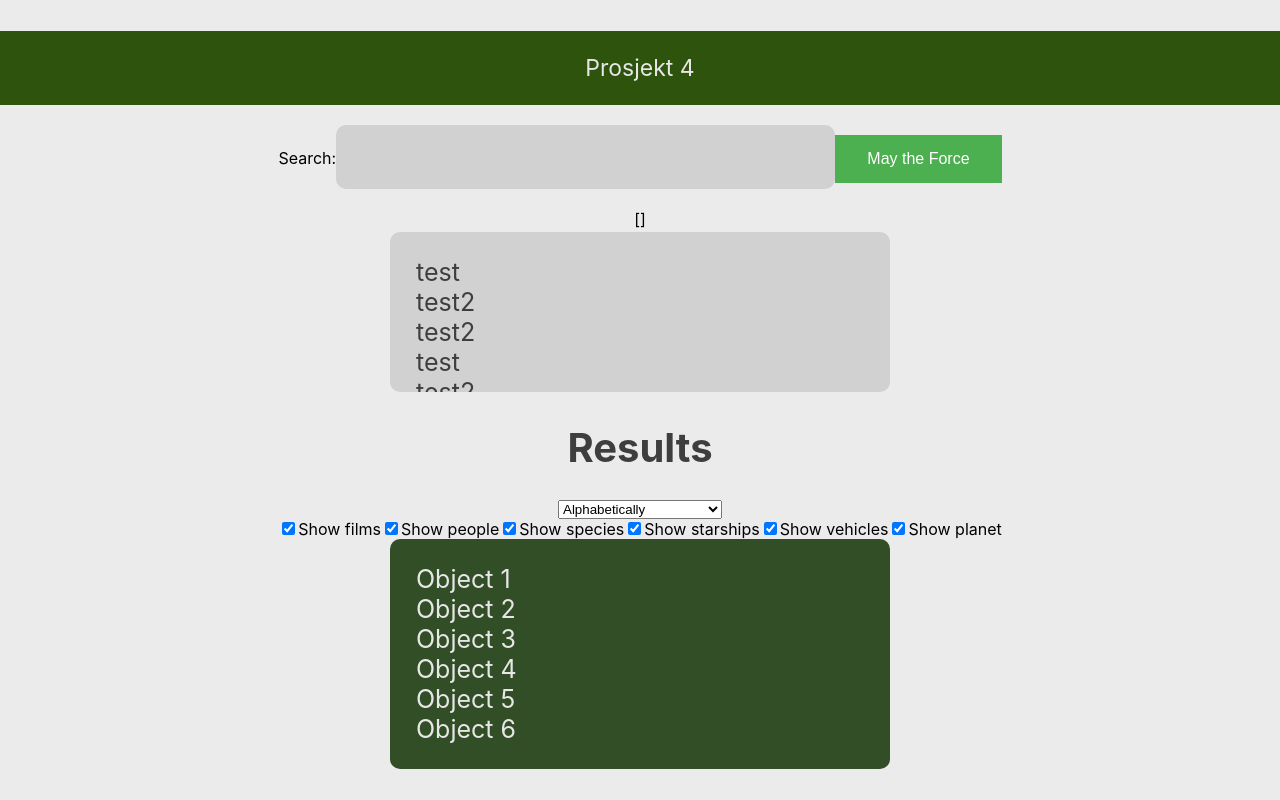
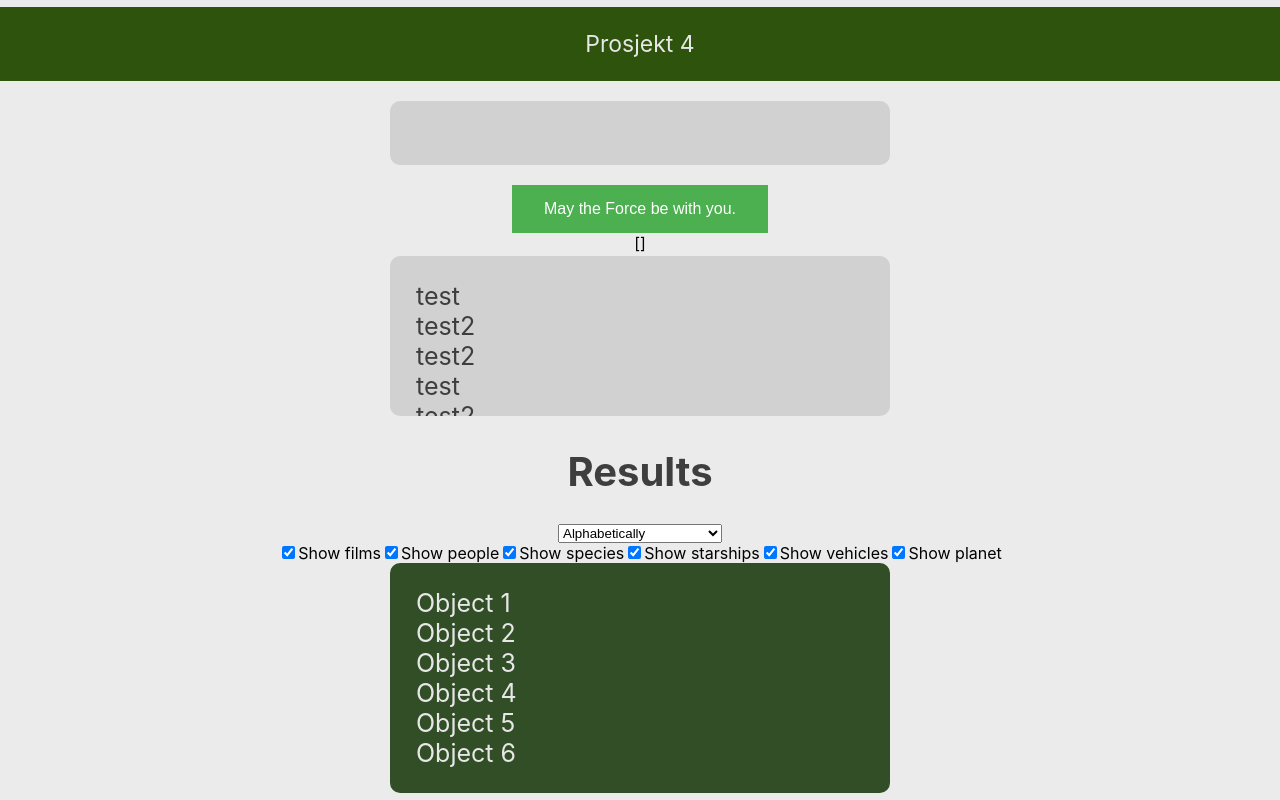
Before and after one commit to FluidSense/webdev-prosjekt4, a React (Create React App) app in the folder projectum-quattuor/: page / in a window 1280 px wide. Built offline with nearby package versions, Linux system fonts and the light colour scheme.

Commit message:
#6 minor Linting and styling

```diff
--- a/projectum-quattuor/src/App.js
+++ b/projectum-quattuor/src/App.js
@@ -18,7 +18,6 @@ class App extends Component {
         </header>
 
         {/*All divs below should be comprised of their own components*/}
-
         <div class="content">
           {/*Search bar*/}
         <Searchbutton />
--- a/projectum-quattuor/src/components/Searchbutton.jsx
+++ b/projectum-quattuor/src/components/Searchbutton.jsx
@@ -18,12 +18,13 @@ class Searchbutton extends Component {
     }
     /* Prevents default formsubmit for now, and logs the state that is saved.*/
     handleSubmit(event) {
-        console.log('Be with you, and this was written:' + this.state.value);
+        console.log('The force is with you. You wrote:' + this.state.value);
         event.preventDefault();
         this.handleFetch();
     }
 
     /* Method for fecthing from the API. */
+
     handleFetch() {
         fetch(APIQuery + this.state.value)
         .then(response => response.json())
@@ -34,21 +35,21 @@ class Searchbutton extends Component {
         return JSON.stringify(this.state.data);
     }
 
-
     render() {
         return (
         <div className="search_wrapper">
             <form onSubmit={this.handleSubmit}>
             <label>
-                Search:
                 <input type="text" className="search_bar" value={this.state.value} onChange={this.handleChange} />
             </label>
-            <input type="submit" className="" value="May the Force" />
+            <div>
+            <input type="submit" className="search_button" value="May the Force be with you." />
+            </div>
             </form>
-            {this.handleJson()}
+                 {this.handleJson()}
         </div>
         );
     }
-    }
+}
 
 export default Searchbutton;
```
